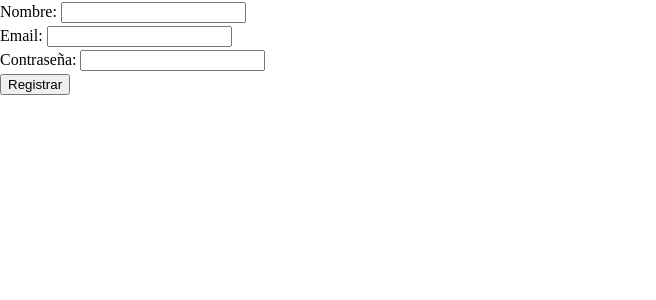
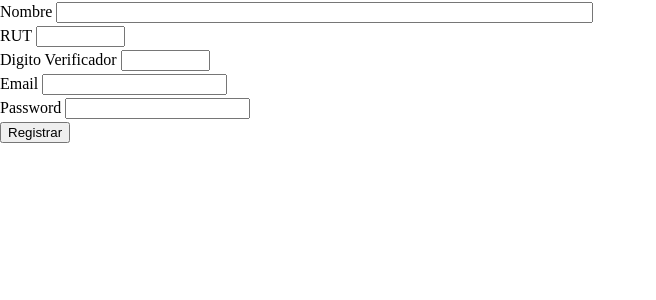
Before and after one commit to LeonardoAraneda/ProyectoTIS, a Flask app: page /signup/ in a window 1280 px wide. Shown: the top 300 px of the page, without its empty margins (0-656 px from the left). Run offline with Flask 2, Linux system fonts and the light colour scheme; some libraries are stand-ins or nearby versions.

Commit message:
Agregado form para personal

```diff
--- a/App.py
+++ b/App.py
@@ -3,10 +3,12 @@ from flask_sqlalchemy import SQLAlchemy
 from flask_login import LoginManager
 import psycopg2
 import psycopg2.extras
+from forms import SignupForm
 
 app = Flask(__name__)
+app.config['SECRET_KEY'] = '7110c8ae51a4b5af97be6534caef90e4bb9bdcb3380af008f90b23a5d1616bf319bc298105da20fe'
+
 posts = []
-
 @app.route("/")
 def index():
     return render_template("index.html", num_posts=len(posts))
@@ -25,17 +27,15 @@ def post_form(post_id=None):
 
 @app.route("/signup/", methods=["GET", "POST"])
 def show_signup_form():
-    return render_template("signup_form.html")
-
-
-@app.route("/signup/", methods=["GET", "POST"])
-def show_signup_form():
-    if request.method == 'POST':
-        name = request.form['name']
-        email = request.form['email']
-        password = request.form['password']
+    form = SignupForm()
+    if form.validate_on_submit():
+        name = form.name.data
+        id = form.id.data
+        dv = form.dv.data
+        email = form.email.data
+        password = form.password.data
         next = request.args.get('next', None)
         if next:
             return redirect(next)
         return redirect(url_for('index'))
-    return render_template("signup_form.html")
+    return render_template("signup_form.html", form=form)
--- /dev/null
+++ b/forms.py
@@ -0,0 +1,12 @@
+from flask_wtf import FlaskForm
+from wtforms import StringField, SubmitField, PasswordField
+from wtforms.validators import DataRequired, Email, Length
+
+
+class SignupForm(FlaskForm):
+    name = StringField('Nombre', validators=[DataRequired(), Length(max=64)])
+    id = StringField('RUT', validators=[DataRequired(), Length(max=8), Length(min=8)])
+    dv = StringField('Digito Verificador', validators=[DataRequired(), Length(max=1)])
+    password = PasswordField('Password', validators=[DataRequired()])
+    email = StringField('Email', validators=[DataRequired(), Email()])
+    submit = SubmitField('Registrar')
--- a/templates/signup_form.html
+++ b/templates/signup_form.html
@@ -3,13 +3,45 @@
 {% block title %}Registro de usuarios{% endblock %}
 
 {% block content %}
-    <form action="" method="post">
-        <label for="name">Nombre: </label>
-        <input type="text" id="name" name="name" /><br>
-        <label for="email">Email: </label>
-        <input type="text" id="email" name="email" /><br>
-        <label for="password">Contraseña: </label>
-        <input type="password" id="password" name="password" /><br>
-        <input type="submit" id="send-signup" name="signup" value="Registrar" />
+    <form action="" method="post" novalidate>
+        {{ form.hidden_tag() }}
+        <div>
+            {{ form.name.label }}
+            {{ form.name(size=64) }}<br>
+            {% for error in form.name.errors %}
+            <span style="color: red;">{{ error }}</span>
+            {% endfor %}
+        </div>
+        <div>
+            {{ form.id.label }}
+            {{ form.id(size=8) }}<br>
+            {% for error in form.id.errors %}
+            <span style="color: red;">{{ error }}</span>
+            {% endfor %}
+        </div>
+        <div>
+            {{ form.dv.label }}
+            {{ form.dv(size=8) }}<br>
+            {% for error in form.dv.errors %}
+            <span style="color: red;">{{ error }}</span>
+            {% endfor %}
+        </div>
+        <div>
+            {{ form.email.label }}
+            {{ form.email }}<br>
+            {% for error in form.email.errors %}
+            <span style="color: red;">{{ error }}</span>
+            {% endfor %}
+        </div>
+        <div>
+            {{ form.password.label }}
+            {{ form.password }}<br>
+            {% for error in form.password.errors %}
+            <span style="color: red;">{{ error }}</span>
+            {% endfor %}
+        </div>
+        <div>
+            {{ form.submit() }}
+        </div>
     </form>
 {% endblock %}
```
